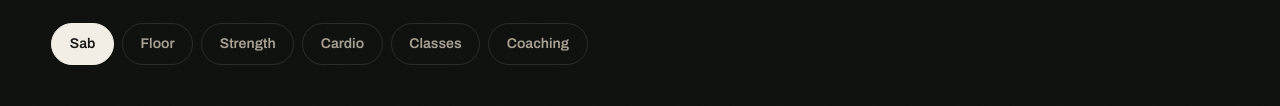
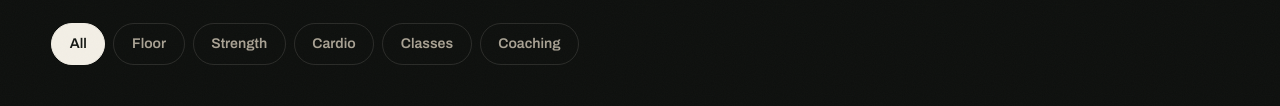
Before and after one commit to shahveer-coder/shahveer-2, a website: page public/gallery.html in a window 1280 px wide. Shown: the part 510-616 px from the top of the page. Drawn offline with Linux system fonts and the light colour scheme.

Commit message:
Update gallery.html

```diff
--- a/public/gallery.html
+++ b/public/gallery.html
@@ -36,7 +36,7 @@
     <h1 data-reveal>Jo dikhta hai, <em>wahi</em> milta hai.</h1>
     <p class="lead" data-reveal style="margin-top:1.2rem">Koi studio wali chamak nahi — ye wohi floor, wohi machines, wohi paseena hai jo aapko pehle din milega. Tasveer par click karein, bari karke dekhein.</p>
     <div class="filters" data-reveal role="group" aria-label="Filter gallery">
-      <button type="button" data-filter="all" aria-pressed="true">Sab</button>
+      <button type="button" data-filter="all" aria-pressed="true">All</button>
       <button type="button" data-filter="floor" aria-pressed="false">Floor</button>
       <button type="button" data-filter="strength" aria-pressed="false">Strength</button>
       <button type="button" data-filter="cardio" aria-pressed="false">Cardio</button>
```
